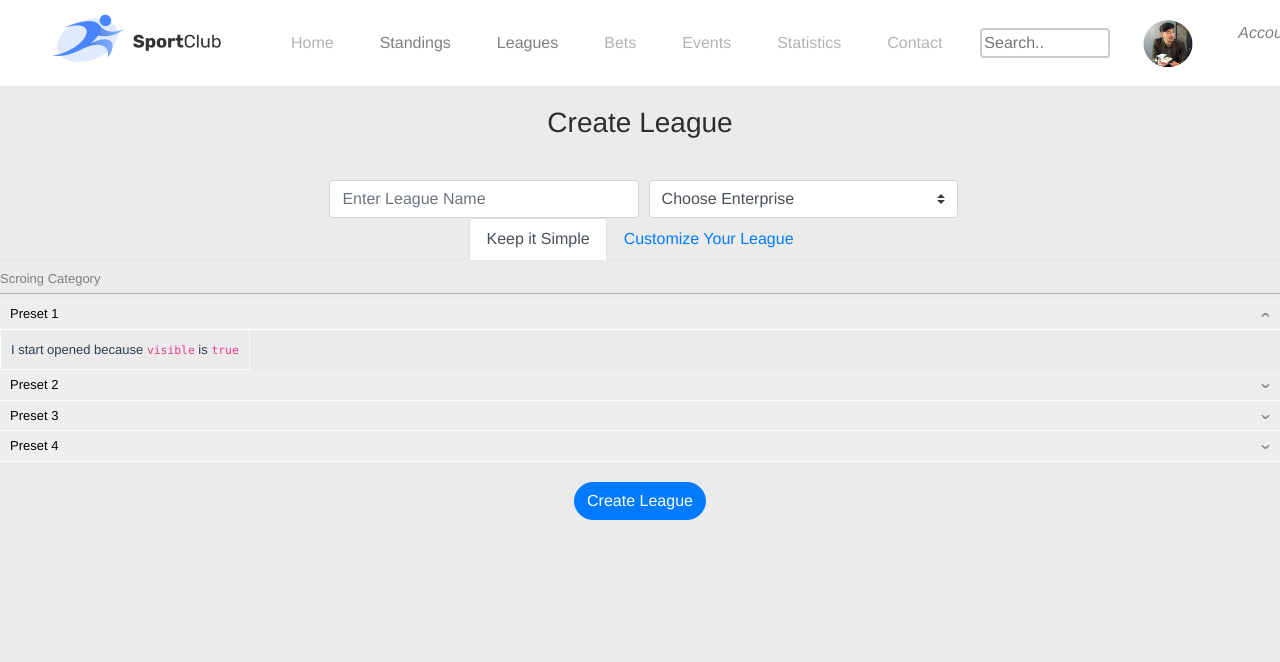
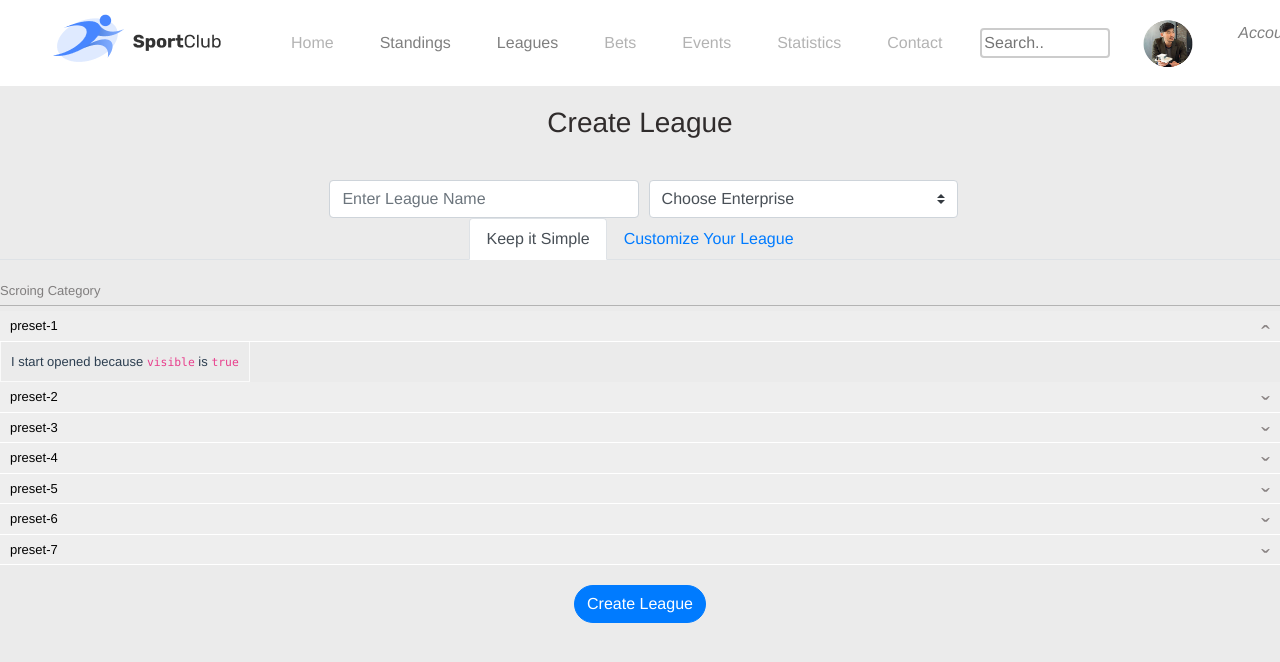
Before and after one commit to anilAmeotech/sports, a Vue app: page /createleague in a window 1280 px wide. Shown: the top 662 px of the page. Built offline with nearby package versions, Linux system fonts and the light colour scheme.

Commit message:
Changes in CreateLeague Page

```diff
--- a/src/modules/league/component/createleague.ts
+++ b/src/modules/league/component/createleague.ts
@@ -8,4 +8,18 @@ export default class createleague extends Vue {
     created() {
         this.$store.commit('userLogged', true)
     }
+
+    data() {
+        return {
+          items: [
+            { "name": "preset-1", "id": "accordion-1" },
+            { "name": "preset-2", "id": "accordion-2" },
+            { "name": "preset-3", "id": "accordion-3" },
+            { "name": "preset-4", "id": "accordion-4" },
+            { "name": "preset-5", "id": "accordion-5" },
+            { "name": "preset-6", "id": "accordion-6" },
+            { "name": "preset-7", "id": "accordion-7" }
+          ]
+        }
+      }
 }
--- a/src/modules/league/component/createleague.vue
+++ b/src/modules/league/component/createleague.vue
@@ -16,89 +16,27 @@
       <b-tabs align="center">
         <b-tab title="Keep it Simple" active>
           <div class="box-header">
-            <b-card-text class="float-left"> Scroing Category </b-card-text>
+            <b-card-text class="float-left">Scroing Category</b-card-text>
           </div>
           <div>
             <div class="tablist" role="tablist">
-              <div no-body class="mb-1 custom-tab">
-                <a block href="#" v-b-toggle.accordion-1 variant="info"
-                  >Preset 1</a
-                >
-                <b-collapse
-                  id="accordion-1"
-                  visible
-                  accordion="my-accordion"
-                  role="tabpanel"
-                >
-                  <div class="collpase-content">
-                    <b-card-text
-                      >I start opened because <code>visible</code> is
-                      <code>true</code></b-card-text
-                    >
-                    <b-card-text>{{ text }}</b-card-text>
+              <ul id="example-1">
+                <ol v-for="item in items" v-bind:key="item.id">
+                  <div no-body class="mb-1 custom-tab">
+                    <a block href="#" v-b-toggle.v-bind:id="item.id" variant="info">{{item.name}}</a>
+                    <b-collapse v-bind:id="item.id" visible accordion="my-accordion" role="tabpanel">
+                      <div class="collpase-content">
+                        <b-card-text>
+                          I start opened because
+                          <code>visible</code> is
+                          <code>true</code>
+                        </b-card-text>
+                        <b-card-text>{{ text }}</b-card-text>
+                      </div>
+                    </b-collapse>
                   </div>
-                </b-collapse>
-              </div>
-
-              <div no-body class="mb-1 custom-tab">
-                <a block href="#" v-b-toggle.accordion-2 variant="info"
-                  >Preset 2</a
-                >
-                <b-collapse
-                  id="accordion-2"
-                  visible
-                  accordion="my-accordion"
-                  role="tabpanel"
-                >
-                  <div class="collpase-content">
-                    <b-card-text
-                      >I start opened because <code>visible</code> is
-                      <code>true</code></b-card-text
-                    >
-                    <b-card-text>{{ text }}</b-card-text>
-                  </div>
-                </b-collapse>
-              </div>
-
-              <div no-body class="mb-1 custom-tab">
-                <a block href="#" v-b-toggle.accordion-3 variant="info"
-                  >Preset 3</a
-                >
-                <b-collapse
-                  id="accordion-3"
-                  visible
-                  accordion="my-accordion"
-                  role="tabpanel"
-                >
-                  <div class="collpase-content">
-                    <b-card-text
-                      >I start opened because <code>visible</code> is
-                      <code>true</code></b-card-text
-                    >
-                    <b-card-text>{{ text }}</b-card-text>
-                  </div>
-                </b-collapse>
-              </div>
-
-              <div no-body class="mb-1 custom-tab">
-                <a block href="#" v-b-toggle.accordion-4 variant="info"
-                  >Preset 4</a
-                >
-                <b-collapse
-                  id="accordion-4"
-                  visible
-                  accordion="my-accordion"
-                  role="tabpanel"
-                >
-                  <div class="collpase-content">
-                    <b-card-text
-                      >I start opened because <code>visible</code> is
-                      <code>true</code></b-card-text
-                    >
-                    <b-card-text>{{ text }}</b-card-text>
-                  </div>
-                </b-collapse>
-              </div>
+                </ol>
+              </ul>
             </div>
           </div>
         </b-tab>
--- a/src/modules/league/league.css
+++ b/src/modules/league/league.css
@@ -108,6 +108,9 @@
   padding: 10px;
   display: table;
   border-top: none;
+}
+.createleague .custom-card .tabs .tab-content .tab-pane .tablist .mb-1 {
+  margin-left: -40px;
 }
 .createleague .custom-card .tabs .tab-content .tab-pane .categoory-list {
   margin-left: 0;
--- a/src/modules/league/league.less
+++ b/src/modules/league/league.less
@@ -143,6 +143,9 @@
                 border-top: none;
               }
             }
+            .mb-1{
+              margin-left: -40px;
+          }
           }
 
           .categoory-list {
```
